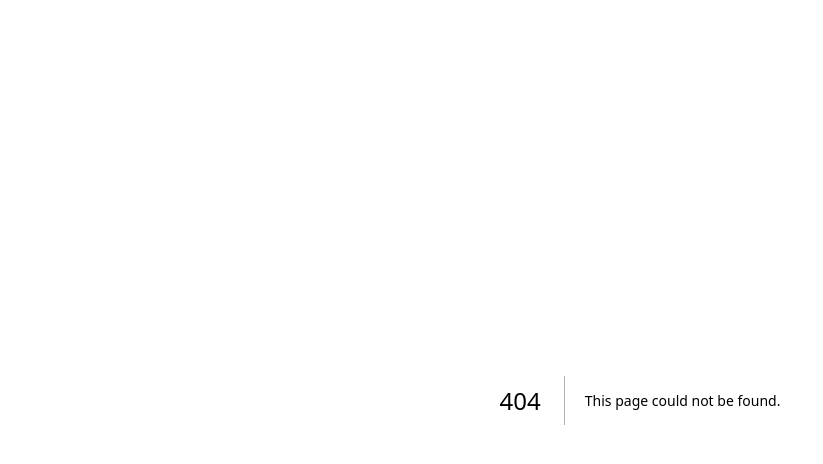
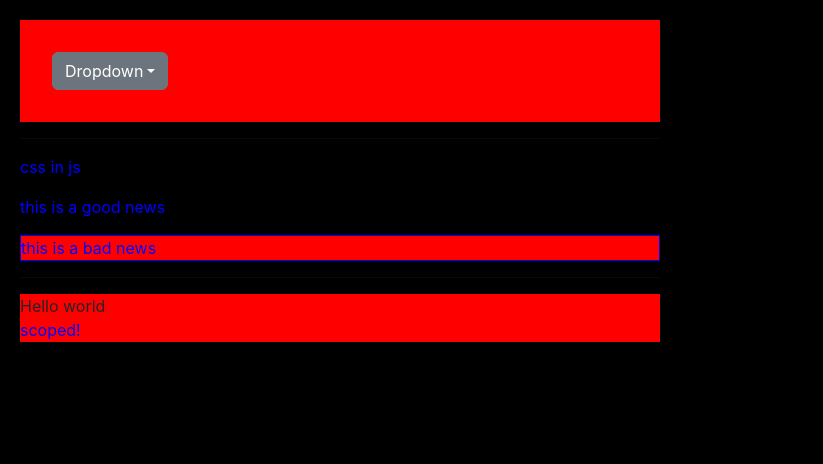
Before and after one commit to xuyanzhuqing/next-app, a Next.js app: page /css-playground in a window 1280 px wide. Before the commit this address had no page. Shown: the top 464 px of the page, without its empty margins (0-823 px from the left). Built offline with nearby package versions, Linux system fonts and the light colour scheme.

Commit message:
css & scss usag, 注意 bug issues 45052

```diff
--- a/next.config.js
+++ b/next.config.js
@@ -1,4 +1,5 @@
 // @ts-check
+const path = require('path')
 
 /**
  * @type {import('next').NextConfig}
@@ -6,6 +7,9 @@
 const nextConfig = {
   env: {
     APP_ENV: 'production'
+  },
+  sassOptions: {
+    includePaths: [path.join(__dirname, 'styles')]
   }
 }
 
--- /dev/null
+++ b/pages/_app.tsx
@@ -0,0 +1,14 @@
+import 'bootstrap/dist/css/bootstrap.css'
+import '../styles/reset.css' // 作用全局，仅需引入一次
+import { useEffect } from "react"
+
+// 新创建的 `pages/_app.js` 文件中必须有此默认的导出（export）函数
+export default function MyApp({ Component, pageProps }) {
+  useEffect(() => {
+    import("bootstrap/dist/js/bootstrap");
+  }, []);
+
+  return (
+      <Component {...pageProps} />
+  )
+}
--- /dev/null
+++ b/pages/css-playground.tsx
@@ -0,0 +1,72 @@
+import styles from '../styles/css-playground.module.scss'
+import variables from '../styles/variables.module.scss'
+
+function HelloWorld() {
+  return (
+    <div>
+      Hello world
+      <p>scoped!</p>
+      <style jsx>{`
+        p {
+          color: blue;
+        }
+        div {
+          background: red;
+        }
+        @media (max-width: 600px) {
+          div {
+            background: blue;
+          }
+        }
+      `}</style>
+      <style global jsx>{`
+        body {
+          background: black;
+        }
+      `}</style>
+    </div>
+  )
+}
+
+export default function () {
+  return (
+    <>
+    <div className="container p-3">
+      <div className="dropdown m-3">
+        <button
+          className="btn btn-secondary dropdown-toggle"
+          type="button"
+          data-bs-toggle="dropdown"
+          id="dropdownMenuButton1"
+          aria-expanded="false"
+        >
+          Dropdown
+        </button>
+        <ul className="dropdown-menu" aria-labelledby="dropdownMenuButton1">
+          <li>
+            <a className="dropdown-item" href="#">
+              Option 1
+            </a>
+          </li>
+          <li>
+            <a className="dropdown-item" href="#">
+              Option 2
+            </a>
+          </li>
+          <li>
+            <a className="dropdown-item" href="#">
+              Option 3
+            </a>
+          </li>
+        </ul>
+      </div>
+    </div>
+    <hr />
+    <p>css in js</p>
+    <p style={{color: variables.primaryColor}}>this is a good news</p>
+    <p className={styles.error}>this is a bad news</p>
+    <hr />
+    <HelloWorld/>
+    </>
+  )
+}
--- /dev/null
+++ b/styles/css-playground.module.scss
@@ -0,0 +1,7 @@
+@import "variables.module.scss";
+
+.error {
+  color: white;
+  background-color: red;
+  border: 1px solid $primary-color;
+}
--- /dev/null
+++ b/styles/reset.css
@@ -0,0 +1,6 @@
+body {
+  font-family: 'SF Pro Text', 'SF Pro Icons', 'Helvetica Neue', 'Helvetica',
+    'Arial', sans-serif;
+  padding: 20px 20px 60px;
+  max-width: 680px;
+}
--- /dev/null
+++ b/styles/variables.module.scss
@@ -0,0 +1,5 @@
+$primary-color: blue;
+
+:export {
+  primaryColor: $primary-color
+}
```
Also changed, not shown: package.json (+6 -3 lines), 2 other files (tests, documents, lock files or other folders).
